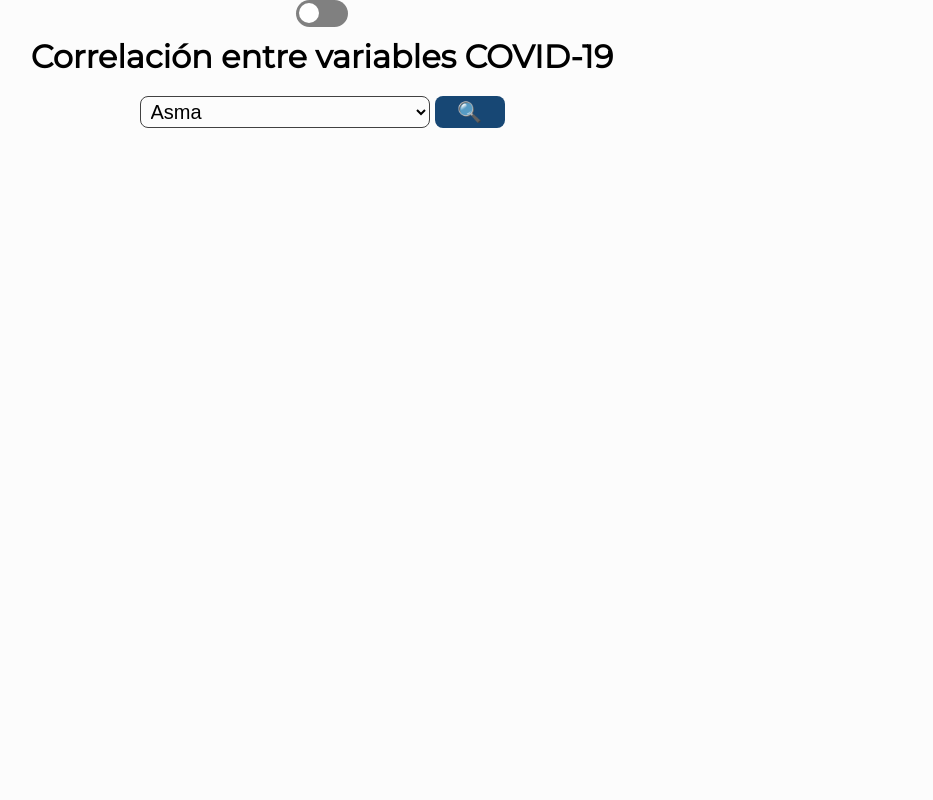
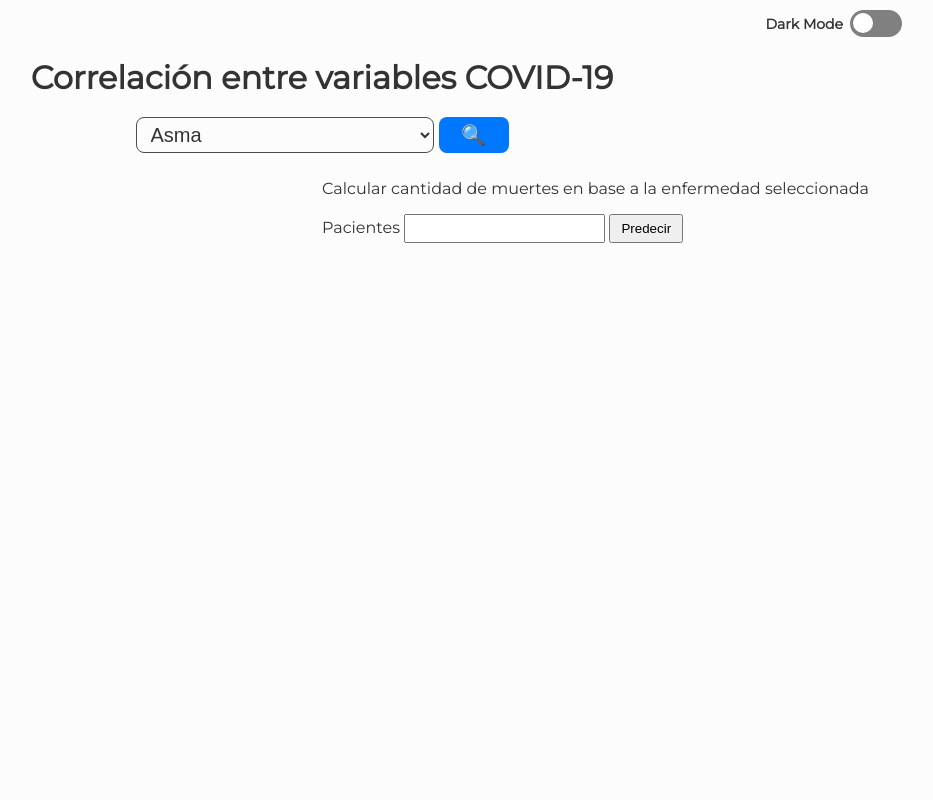
Before and after one commit to Pixele9/CorrelationCOVID, a Flask app: page / in a window 1280 px wide. Shown: the whole page, without its empty margins (318-1251 px from the left). Run offline with Flask 2, Linux system fonts and the light colour scheme.

Commit message:
Added styles

```diff
--- a/static/styles.css
+++ b/static/styles.css
@@ -9,20 +9,18 @@ html {
 html[data-theme='dark'] {
   --bg: #282828;
   --bg-panel: #434343;
-  --color-headings: #3694FF;
-  --color-text: #B5B5B5;
-}
-
-* {
-  margin: 0;
-  padding: 0;
+  --color-headings: #1eca44;
+  --color-text: #f0f0f0;
 }
 
 body, html {
   width: 100%;
   height: 100%;
   font-family: 'Montserrat', sans-serif;
-  overflow: hidden;
+  -webkit-box-sizing: border-box;
+          box-sizing: border-box;
+  padding: 0;
+  margin: 0;
 }
 
 body {
@@ -30,6 +28,14 @@ body {
   -webkit-box-align: center;
       -ms-flex-align: center;
           align-items: center;
+  padding: 0px 60px;
+  display: -webkit-box;
+  display: -ms-flexbox;
+  display: flex;
+  -webkit-box-orient: vertical;
+  -webkit-box-direction: normal;
+      -ms-flex-direction: column;
+          flex-direction: column;
 }
 
 #main {
@@ -49,7 +55,8 @@ body {
 
 h1 {
   padding: 10px 0px;
-  color: var(--foreground-color);
+  margin: 0 !important;
+  color: var(--color-text);
   width: 100%;
   text-align: center;
 }
@@ -67,11 +74,17 @@ form {
 
 #illness-select {
   font-size: 20px;
-  padding: 3px 6px;
+  padding: 5px 10px;
   border-radius: 8px;
-  border: 1.5px #414141 solid;
-  color: var(--foreground-color);
+  border: 1.5px #4d4d4d solid;
+  color: var(--color-text);
   background-color: var(--main-bg-color);
+  outline: none;
+}
+
+select option {
+  background-color: var(--bg);
+  font-size: 18px;
 }
 
 #illness-button {
@@ -82,8 +95,43 @@ form {
   border-radius: 8px;
   border: none;
   outline: none;
-  color: var(--foreground-color);
-  background-color: #174774;
+  color: var(--color-text);
+  background-color: #0077FF;
+}
+
+#prediction-container {
+  width: 100%;
+  height: 480px;
+  display: -webkit-box;
+  display: -ms-flexbox;
+  display: flex;
+  color: var(--color-text);
+}
+
+#img-container {
+  width: 50%;
+  height: 100%;
+}
+
+#data-container {
+  width: 50%;
+  height: 100%;
+  color: var(--color-text);
+}
+
+.padding {
+  padding: 5px 10px;
+}
+
+.toggle-container {
+  width: 100%;
+  padding: 10px 20px;
+  display: -webkit-box;
+  display: -ms-flexbox;
+  display: flex;
+  -webkit-box-pack: end;
+      -ms-flex-pack: end;
+          justify-content: flex-end;
 }
 
 input[type=checkbox] {
@@ -101,6 +149,7 @@ label {
   float: right;
   border-radius: 100px;
   position: relative;
+  justify-self: flex-end;
 }
 
 label:after {
@@ -130,12 +179,19 @@ label:active:after {
   width: 45px;
 }
 
+#dark-mode-span {
+  color: var(--color-text);
+  padding: 5px 0px;
+  font-size: 14px;
+  font-weight: bold;
+}
+
 html.transition,
 html.transition *,
 html.transition *:before,
 html.transition *:after {
-  -webkit-transition: all 750ms !important;
-  transition: all 750ms !important;
+  -webkit-transition: all 550ms !important;
+  transition: all 550ms !important;
   -webkit-transition-delay: 0 !important;
           transition-delay: 0 !important;
 }
--- a/static/styles.scss
+++ b/static/styles.scss
@@ -10,25 +10,25 @@ html {
 html[data-theme='dark'] {
     --bg: #282828;
     --bg-panel: #434343;
-    --color-headings: #3694FF;
-    --color-text: #B5B5B5;
-}
-
-* {
-    margin: 0;
-    padding: 0;
+    --color-headings: #1eca44;
+    --color-text: #f0f0f0;
 }
 
 body, html {
     width: 100%;
     height: 100%;
     font-family: 'Montserrat', sans-serif;
-    overflow: hidden;
+    box-sizing: border-box;
+    padding: 0;
+    margin: 0;
 }
 
 body {
     background-color: var(--bg);
     align-items: center;
+    padding: 0px 60px;
+    display: flex;
+    flex-direction: column;
 }
 
 #main {
@@ -41,7 +41,8 @@ body {
 
     h1 {
         padding: 10px 0px;
-        color: var(--foreground-color);
+        margin: 0 !important;
+        color: var(--color-text);
         width: 100%;
         text-align: center;
     }
@@ -55,11 +56,16 @@ body {
 
         #illness-select {
             font-size: 20px;
-            padding: 3px 6px;
+            padding: 5px 10px;
             border-radius: 8px;
-            border: 1.5px rgb(65, 65, 65) solid;
-            color: var(--foreground-color);
+            border: 1.5px rgb(77, 77, 77) solid;
+            color: var(--color-text);
             background-color: var(--main-bg-color);
+            outline: none;
+        }
+            select option{
+                background-color: var(--bg);
+                font-size: 18px;
             }
 
         #illness-button {
@@ -70,15 +76,42 @@ body {
             border-radius: 8px;
             border: none;
             outline: none;
-            color: var(--foreground-color);
-            background-color: rgb(23, 71, 116);
+            color: var(--color-text);
+            background-color: #0077FF;
+        }
+
+    #prediction-container {
+        width: 100%;
+        height: 480px;
+        display: flex;
+        color: var(--color-text);
+    }
+        #img-container {
+            width: 50%;
+            height: 100%;
+        }
+
+        #data-container {
+            width: 50%;
+            height: 100%;
+            color: var(--color-text);
+        }
+
+.padding {
+    padding: 5px 10px;
+}
+
+.toggle-container {
+    width: 100%;
+    padding: 10px 20px;
+    display: flex;
+    justify-content: flex-end;
 }
 
     input[type=checkbox]{
         height: 0;
         width: 0;
         visibility: hidden;
-
     }
 
     label {
@@ -90,6 +123,7 @@ label {
         float: right;
         border-radius: 100px;
         position: relative;
+        justify-self: flex-end;
     }
 
     label:after {
@@ -117,10 +151,17 @@ label:active:after {
         width: 45px;
     }
 
+        #dark-mode-span {
+            color: var(--color-text);
+            padding: 5px 0px;
+            font-size: 14px;
+            font-weight: bold;
+        }
+
 html.transition,
 html.transition *,
 html.transition *:before,
 html.transition *:after {
-    transition: all 750ms !important;
+    transition: all 550ms !important;
     transition-delay: 0 !important;
 }
--- a/templates/index.html
+++ b/templates/index.html
@@ -8,7 +8,7 @@
 <body>
 	<div id="main">
 		<div class="toggle-container">
-            <input type="checkbox" id="switch" name="theme" /><label for="switch">Toggle</label>
+            <span id="dark-mode-span">Dark Mode</span><input type="checkbox" id="switch" name="theme" /><label for="switch">Toggle</label>
         </div>
 		<h1>Correlación entre variables COVID-19</h1>
 		<!-- <img src="..static/images/plot_obesidad.png" alt=""> -->
@@ -29,6 +29,21 @@
 			</select>
 			<input type="submit" value="🔍" id="illness-button">
 		</form>
+
+		<div id="prediction-container">
+			<div id="img-container">
+
+			</div>
+			<div id="data-container">
+				<p id="note">Calcular cantidad de muertes en base a la enfermedad seleccionada</p>
+				<div>
+					<span>Pacientes</span>
+					<input type="text" name="" id="prediction-input" class="padding">
+					<button class="padding">Predecir</button>
+				</div>
+			</div>
+		</div>
+
 	</div>
 
 	<script src="https://cdn.jsdelivr.net/npm/chart.js@2.9.3/dist/Chart.min.js"></script>
```
Also changed, not shown: static/script.js (indentation only), 1 other file. Lines whose indentation alone changed are shown as unchanged.
